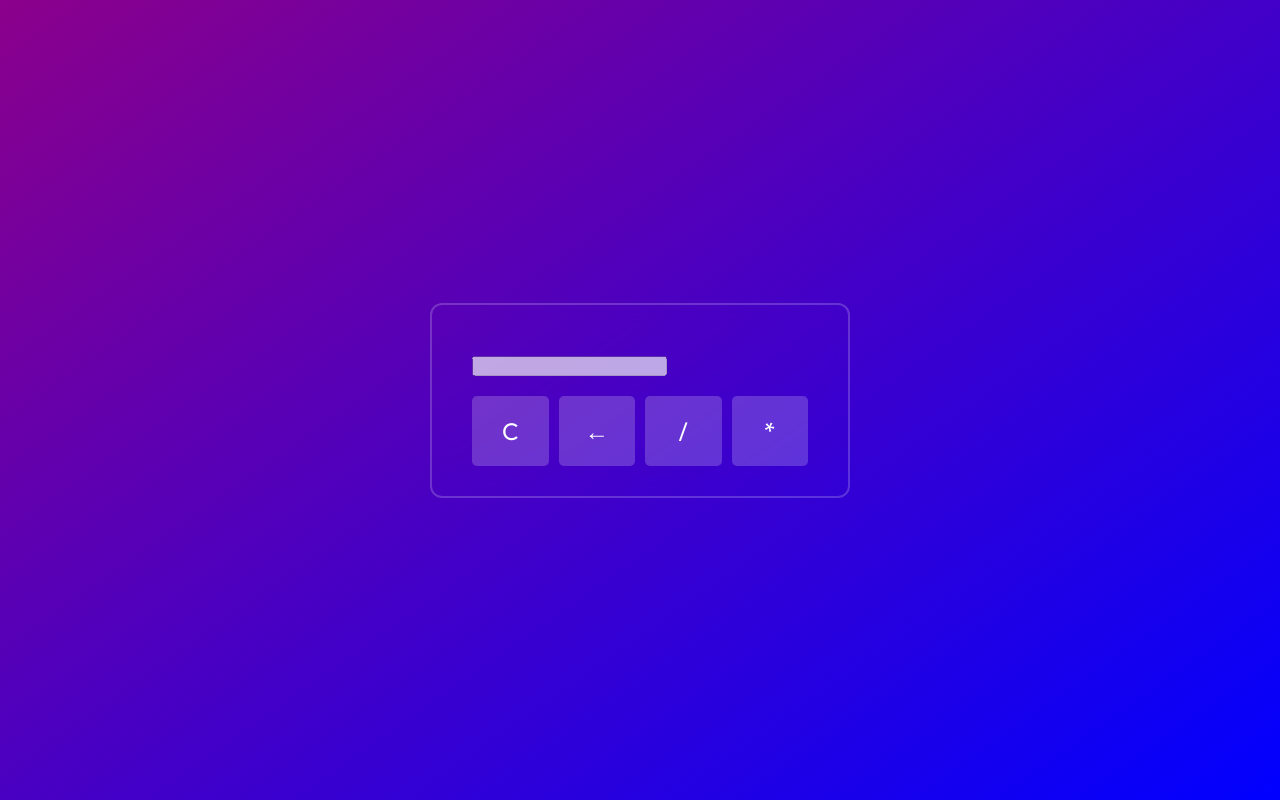
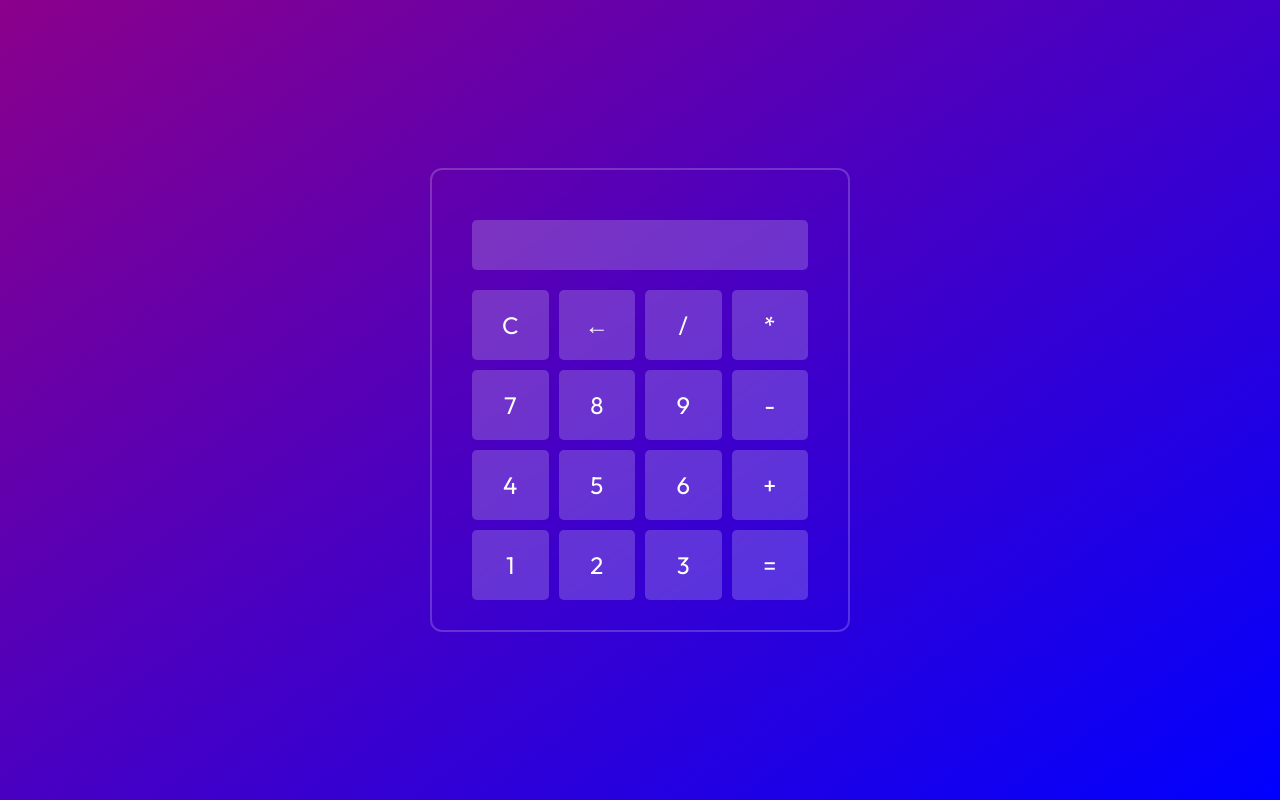
Before and after one commit to hutinel/calculadora, a plain HTML site: page index.html in a window 1280 px wide. Drawn offline with Linux system fonts and the light colour scheme.

Commit message:
se agregan los demas botones para el resto de numeros y simbolos de una calculadora basica

```diff
--- a/index.html
+++ b/index.html
@@ -11,13 +11,30 @@
     <div class="wrapper">
         <div class="calculadora">
             <div class="display">
-                <input type="text" id="dispaly-calculadora" disabled>
+                <input type="text" id="display-calculadora" disabled>
             </div>
             <div class="botones">
                 <button class="btn" onclick="clearDisplay()">C</button>
                 <button class="btn" onclick="deleteChar()">&larr;</button>
                 <button class="btn" onclick="appendToDisplay('/')">/</button>
                 <button class="btn" onclick="appendToDisplay('*')">*</button>
+
+                <button class="btn" onclick="appendToDisplay('7')">7</button>
+                <button class="btn" onclick="appendToDisplay('8')">8</button>
+                <button class="btn" onclick="appendToDisplay('9')">9</button>
+                <button class="btn" onclick="appendToDisplay('-')">-</button>
+
+                <button class="btn" onclick="appendToDisplay('4')">4</button>
+                <button class="btn" onclick="appendToDisplay('5')">5</button>
+                <button class="btn" onclick="appendToDisplay('6')">6</button>
+                <button class="btn" onclick="appendToDisplay('+')">+</button>
+
+                <button class="btn" onclick="appendToDisplay('1')">1</button>
+                <button class="btn" onclick="appendToDisplay('2')">2</button>
+                <button class="btn" onclick="appendToDisplay('3')">3</button>
+                <button class="btn" onclick="appendToDisplay('=')">=</button>
+
+
             </div>
         </div>
     </div>
```
